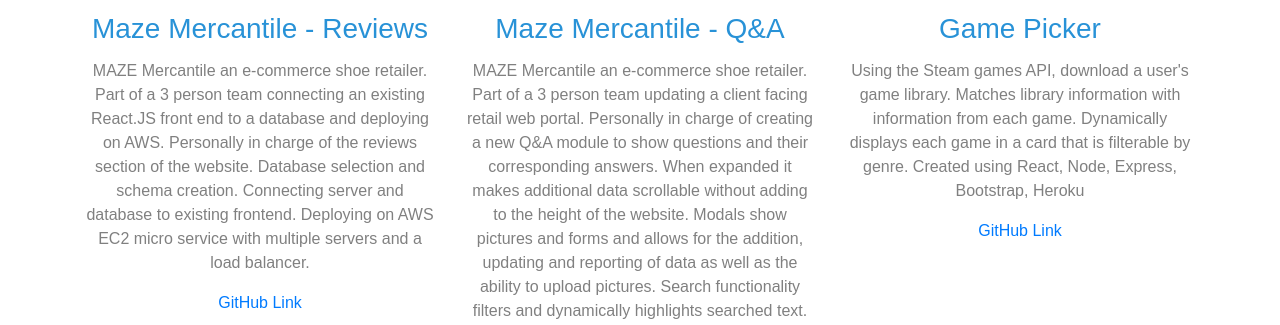
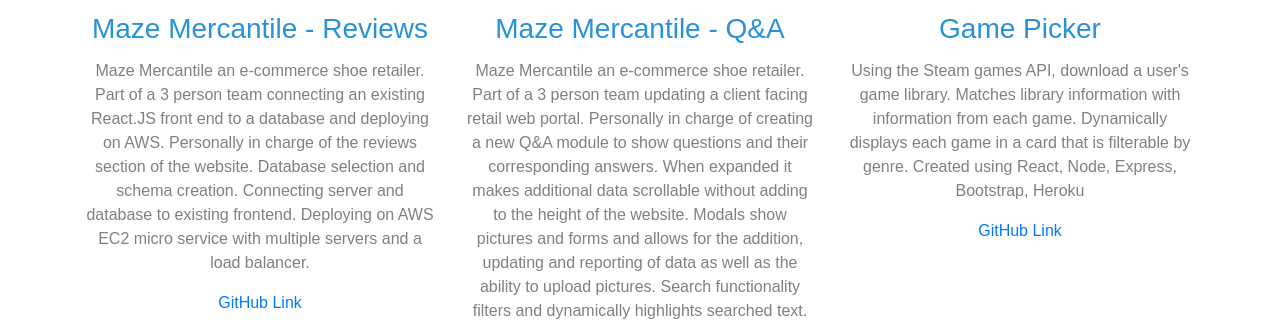
Before and after one commit to Aaron-Waguespack/resumelandingpage, a React (Create React App) app: page /projects in a window 1280 px wide. Shown: the part 619-944 px from the top of the page. Built offline with nearby package versions, Linux system fonts and the light colour scheme.

Commit message:
casing fix

```diff
--- a/src/components/projectlist.js
+++ b/src/components/projectlist.js
@@ -3,7 +3,7 @@
     id: 1,
     image:"assets/reviews.png",
     name: "Maze Mercantile - Reviews",
-    desc: "MAZE Mercantile an e-commerce shoe retailer. Part of a 3 person team connecting an existing React.JS front end to a database and deploying on AWS. Personally in charge of the reviews section of the website. Database selection and schema creation. Connecting server and database to existing frontend. Deploying on AWS EC2 micro service with multiple servers and a load balancer.",
+    desc: "Maze Mercantile an e-commerce shoe retailer. Part of a 3 person team connecting an existing React.JS front end to a database and deploying on AWS. Personally in charge of the reviews section of the website. Database selection and schema creation. Connecting server and database to existing frontend. Deploying on AWS EC2 micro service with multiple servers and a load balancer.",
     link: "https://github.com/Aaron-Waguespack/reviewsService",
     gitlink: "https://github.com/Aaron-Waguespack/reviewsService"
 },
@@ -11,7 +11,7 @@
     id: 2,
     image:"assets/QnA1.png",
     name: "Maze Mercantile - Q&A",
-    desc: "MAZE Mercantile an e-commerce shoe retailer. Part of a 3 person team updating a client facing retail web portal. Personally in charge of creating a new Q&A module to show questions and their corresponding answers. When expanded it makes additional data scrollable without adding to the height of the website. Modals show pictures and forms and allows for the addition, updating and reporting of data as well as the ability to upload pictures. Search functionality filters and dynamically highlights searched text. Created with React, Node, Express, Bootstrap, Moment, AWS, Docker, Heroku.",
+    desc: "Maze Mercantile an e-commerce shoe retailer. Part of a 3 person team updating a client facing retail web portal. Personally in charge of creating a new Q&A module to show questions and their corresponding answers. When expanded it makes additional data scrollable without adding to the height of the website. Modals show pictures and forms and allows for the addition, updating and reporting of data as well as the ability to upload pictures. Search functionality filters and dynamically highlights searched text. Created with React, Node, Express, Bootstrap, Moment, AWS, Docker, Heroku.",
     link: "http://maze-merch-qna.herokuapp.com/",
     gitlink: "https://github.com/Maze-Merch/QnA"
 },
```
